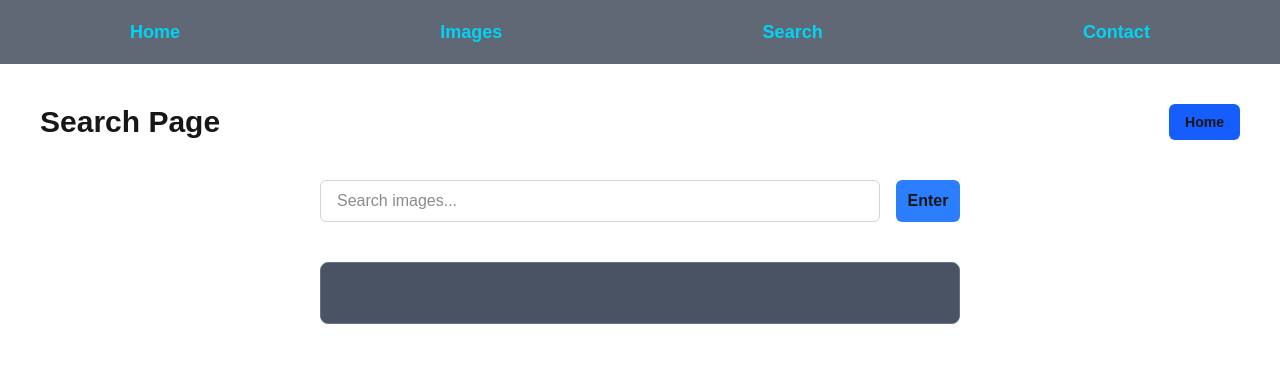
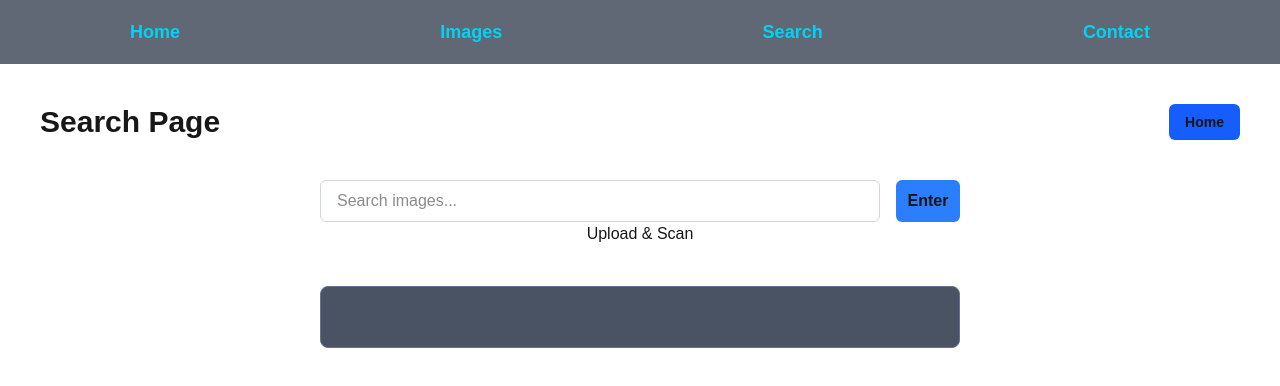
Before and after one commit to EveilHub/nextjs_prompt_ia, a Next.js app in the folder my-app/: page /search in a window 1280 px wide. Shown: the top 386 px of the page. Built offline with nearby package versions, Linux system fonts and the light colour scheme.

Commit message:
pdf loading file setup almost done

```diff
--- /dev/null
+++ b/my-app/app/api/upload/route.ts
@@ -0,0 +1,38 @@
+export const runtime = "nodejs";
+
+import { getDocument } from "pdfjs-dist";
+
+export async function POST(req: Request): Promise<Response> {
+    const formData = await req.formData();
+    const file = formData.get("file") as File | null;
+
+    if (!file) {
+        return Response.json({ error: "No file uploaded" }, { status: 400 });
+    }
+
+    const buffer = Buffer.from(await file.arrayBuffer());
+
+    const text = await extractPdfText(buffer);
+
+    return Response.json({ text });
+}
+
+async function extractPdfText(buffer: Buffer): Promise<string> {
+    const pdf = await getDocument({ data: buffer }).promise;
+
+    let fullText: string = "";
+
+    for (let i: number = 1; i <= pdf.numPages; i++) {
+        const page = await pdf.getPage(i);
+
+        const content = await page.getTextContent();
+
+        const pageText: string = content.items
+        .map((item: any) => item.str)
+        .join(" ");
+
+        fullText += pageText + "\n";
+    }
+
+    return fullText;
+}
--- a/my-app/app/ui/search-bar.tsx
+++ b/my-app/app/ui/search-bar.tsx
@@ -9,6 +9,11 @@ const SearchBar = ({ placeholder }: { placeholder: string }): JSX.Element => {
 
     const [word, setWord] = useState<string>("");
     const [words, setWords] = useState<string[]>([]);
+
+    const [file, setFile] = useState<File | null>(null);
+    const [text, setText] = useState<string | null>(null);
+    const [loading, setLoading] = useState<boolean>(false);
+
     const [error, setError] = useState<string | undefined>(undefined);
 
     const [translations, setTranslations] = useState<{ [key: string]: string }>({});
@@ -33,6 +38,35 @@ const SearchBar = ({ placeholder }: { placeholder: string }): JSX.Element => {
         setWord(value);
     };
 
+    // Loading FILE
+    const handleUpload = async (): Promise<void> => {
+        if (!file) return;
+
+        setLoading(true);
+        const formData = new FormData();
+        formData.append("file", file);
+
+        try {
+        const res = await fetch("/api/upload", {
+            method: "POST",
+            body: formData,
+        });
+
+        if (!res.ok) {
+            const err = await res.json();
+            throw new Error(err.error || "Upload failed");
+        }
+
+        const data = await res.json();
+            setText(data.text);
+        } catch (err: any) {
+            console.error(err);
+            alert(err.message);
+        } finally {
+            setLoading(false);
+        }
+    };
+
     const handleSubmit = (e: SubmitEvent<HTMLFormElement>): void | JSX.Element => {
         e.preventDefault();
         const formData = new FormData(e.currentTarget);
@@ -44,7 +78,7 @@ const SearchBar = ({ placeholder }: { placeholder: string }): JSX.Element => {
     };
 
     useEffect(() => {
-        const translateWords = async () => {
+        const translateWords = async (): Promise<void> => {
             for (const link of words) {
                 if (pages.includes(link)) continue;
                 if (translations[link]) continue;
@@ -59,7 +93,8 @@ const SearchBar = ({ placeholder }: { placeholder: string }): JSX.Element => {
     }, [words]);
 
     if (error) {
-        return (<>
+        return (
+            <>
                 <p style={{color: "red"}}>{error}</p>
                 <button
                     type="button"
@@ -68,7 +103,8 @@ const SearchBar = ({ placeholder }: { placeholder: string }): JSX.Element => {
                 >
                     Refresh
                 </button>
-        </>);
+            </>
+        );
     };
 
     return (
@@ -92,6 +128,11 @@ const SearchBar = ({ placeholder }: { placeholder: string }): JSX.Element => {
 
             </form>
 
+            {/* Loading FILE */}
+            <button type="button" onClick={handleUpload} disabled={!file || loading}>
+                {loading ? "Scanning..." : "Upload & Scan"}
+            </button>
+
             <div className="flex flex-col items-center justify-center w-1/2 h-auto mt-10 pt-10 pb-5
                 bg-slate-800/80 border border-slate-500 rounded-lg">
 
--- a/my-app/package.json
+++ b/my-app/package.json
@@ -11,6 +11,7 @@
   "dependencies": {
     "next": "16.1.6",
     "ogl": "^1.0.11",
+    "pdfjs-dist": "^5.5.207",
     "react": "19.2.3",
     "react-dom": "19.2.3",
     "sharp": "^0.34.5"
```
Also changed, not shown: 1 other file (tests, documents, lock files or other folders). Lines whose indentation alone changed are shown as unchanged.
